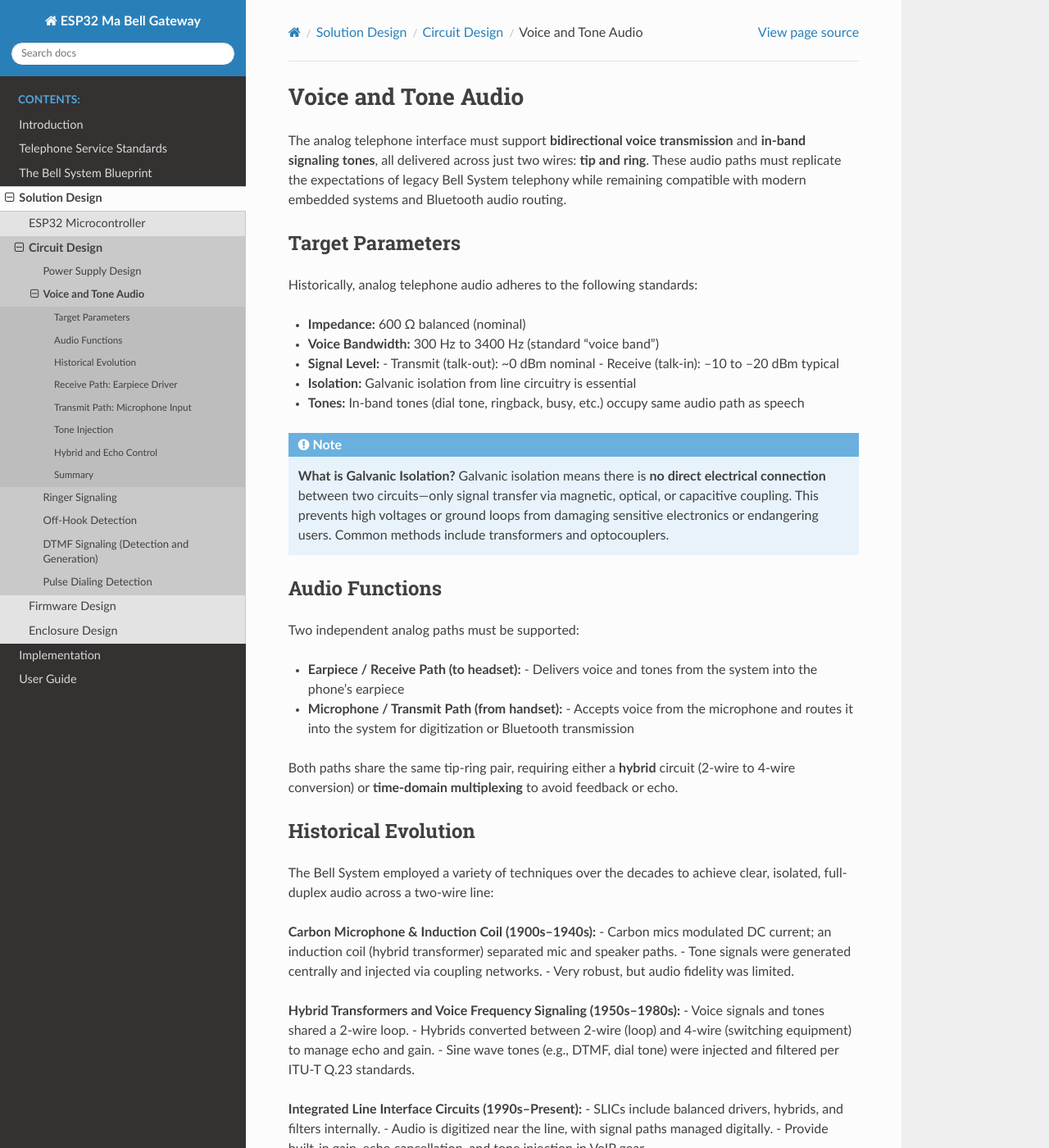
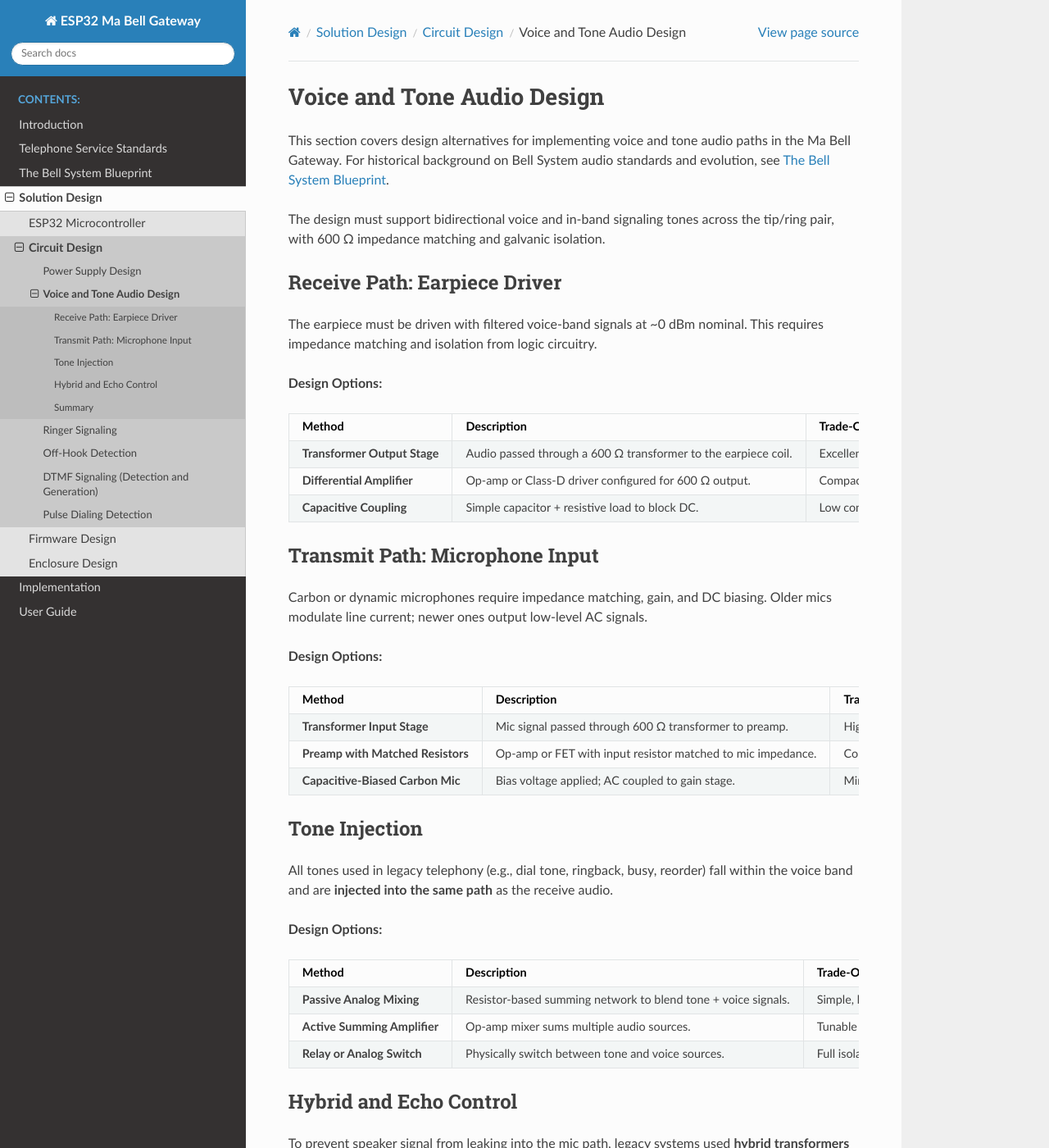
Before and after one commit to cdeever/esp32-ma-bell-gateway, a Sphinx documentation site: the page built from docs/source/solution-design/circuit/audio.rst, in a window 1280 px wide and 1400 px high. Shown: the whole window at 82% size. Built offline with Sphinx 7.4.7 and the Read the Docs theme 3.1.0, drawn with Linux system fonts in a browser that asks for light colours; some of the changed text lies outside the part shown.

Commit message:
Reorganize voice/tone audio docs and add sections to Bell System Blueprint
Historical Perspective (Bell System Blueprint):
- Add "The BORSCHT Model" section to group existing BORSCHT content
- Add "Voice and Tone Audio" section with historical audio evolution
- Move subsections under proper hierarchy

Introduction:
- Add "A Modern Tribute" section (moved from historical-perspective)
- Blends project philosophy with personal narrative

Audio Design (solution-design/circuit/audio.rst):
- Trim to design alternatives only (receive path, transmit path, tone injection)
- Add cross-references to historical background and implementation docs
- Remove historical content (now in Bell System Blueprint)

🤖 Generated with [Claude Code](https://claude.com/claude-code)

Co-Authored-By: Claude Opus 4.5 <noreply@anthropic.com>

```diff
--- a/docs/source/historical-perspective.rst
+++ b/docs/source/historical-perspective.rst
@@ -25,11 +28,11 @@ The BORSCHT model defines the seven core functions every subscriber line interfa
    * - **Letter**
      - **Function**
    * - **B** - Battery Feed
-     - Supplies loop current to power the telephone, typically –48 V DC.
+     - Supplies loop current to power the telephone, typically –48 V DC.
    * - **O** - Overvoltage Protection
      - Protects equipment from lightning strikes, surges, and accidental shorts.
    * - **R** - Ringing
-     - Applies an AC ringing voltage (~90 V RMS at 20 Hz) to alert the subscriber of incoming calls.
+     - Applies an AC ringing voltage (~90 V RMS at 20 Hz) to alert the subscriber of incoming calls.
    * - **S** - Supervision
      - Monitors line status—detecting off-hook, on-hook, pulse dialing, and ring trip events.
    * - **C** - Codec
@@ -40,45 +43,92 @@ The BORSCHT model defines the seven core functions every subscriber line interfa
      - Supports remote testing of the subscriber line from the central office.
 
 Design Details with Purpose
----------------------------
+^^^^^^^^^^^^^^^^^^^^^^^^^^^
 
-Each element of BORSCHT wasn’t arbitrary—it was engineered with care to balance **functionality, safety, serviceability, and longevity**. Here are just a few of the clever design decisions behind the acronym:
+Each element of BORSCHT wasn't arbitrary—it was engineered with care to balance **functionality, safety, serviceability, and longevity**. Here are just a few of the clever design decisions behind the acronym:
 
-- **–48 V DC (Battery Feed)**
+- **–48 V DC (Battery Feed)**
   This negative voltage helps prevent electrolytic corrosion at wiring joints. With the central office (CO) negative relative to earth ground, stray currents flow into the ground instead of pulling oxygen into copper connections—prolonging cable life across thousands of miles.
 
 - **Gas Tube Arrestors and Carbon Blocks (Overvoltage Protection)**
   Subscriber loops often span outdoor lines, prone to lightning strikes. Telcos added surge protection at both ends—sometimes with audible "pops" when a strike occurred—preserving line cards and phones alike.
 
-- **90 V RMS, 20 Hz Ringing (Ringing)**
+- **90 V RMS, 20 Hz Ringing (Ringing)**
   This frequency and voltage combo was optimized to mechanically resonate electromechanical bell clappers while avoiding interference with voice frequencies or excessive current draw.
 
 - **Loop Current Detection (Supervision)**
   A simple current sensor could detect if a handset was lifted, if dialing was in progress (via pulses), or if a call had been answered—all without extra wiring.
 
 - **μ-law and A-law Companding (Codec)**
-  These logarithmic encoding schemes compressed dynamic range efficiently for long-distance trunk lines, ensuring quiet voices weren’t drowned out and loud signals didn’t overload.
+  These logarithmic encoding schemes compressed dynamic range efficiently for long-distance trunk lines, ensuring quiet voices weren't drowned out and loud signals didn't overload.
 
 - **Transformer Hybrids (Hybrid)**
   Audio transformers or active circuits cleverly separated transmit and receive signals on the same pair of wires—enabling full-duplex conversations on just two conductors.
 
 - **Central Office Line Testing (Test)**
-  Technicians could remotely inject tones, measure resistance, or verify loop status without ever visiting the subscriber’s home—a remarkable feat in the pre-digital era.
+  Technicians could remotely inject tones, measure resistance, or verify loop status without ever visiting the subscriber's home—a remarkable feat in the pre-digital era.
 
 What BORSCHT Represents
------------------------
+^^^^^^^^^^^^^^^^^^^^^^^
 
 By organizing this model around **BORSCHT**, Bell System engineers distilled decades of evolving requirements into a modular, scalable standard. Whether servicing a rural home or a city high-rise, the network could be expanded one line card at a time, each implementing the exact same set of functions.
 
 That consistency, adaptability, and deep engineering discipline made the subscriber line interface one of the most quietly brilliant systems in 20th-century electronics.
 
-A Modern Tribute
-----------------
+Voice and Tone Audio
+--------------------
 
-This project—the **Ma Bell Gateway**—is a modern, microcontroller-based reimagining of the subscriber line card. But instead of switching a real call through copper trunks, it hands off audio to a Bluetooth headset. And instead of being mounted in a climate-controlled CO, it lives in your workshop or home lab.
+The analog telephone interface must support **bidirectional voice transmission** and **in-band signaling tones**, all delivered across just two wires: **tip and ring**. These audio paths must replicate the expectations of legacy Bell System telephony while remaining compatible with modern embedded systems and Bluetooth audio routing.
 
-Still, it honors the same **functional separation and design philosophy** that powered the public switched telephone network (PSTN) for over a hundred years.
+Target Parameters
+^^^^^^^^^^^^^^^^^
 
-This project embraces that legacy—not just for nostalgia’s sake, but to learn from its clarity, its modularity, and its remarkable longevity.
+Historically, analog telephone audio adheres to the following standards:
 
-In the spirit of those engineers, we carry the signal forward.
+- **Impedance:** 600 Ω balanced (nominal)
+- **Voice Bandwidth:** 300 Hz to 3400 Hz (standard "voice band")
+- **Signal Level:**
+  - Transmit (talk-out): ~0 dBm nominal
+  - Receive (talk-in): –10 to –20 dBm typical
+- **Isolation:** Galvanic isolation from line circuitry is essential
+- **Tones:** In-band tones (dial tone, ringback, busy, etc.) occupy same audio path as speech
+
+.. note::
+   **What is Galvanic Isolation?**
+   Galvanic isolation means there is **no direct electrical connection** between two circuits—only signal transfer via magnetic, optical, or capacitive coupling. This prevents high voltages or ground loops from damaging sensitive electronics or endangering users.
+   Common methods include transformers and optocouplers.
+
+Audio Functions
+^^^^^^^^^^^^^^^
+
+Two independent analog paths must be supported:
+
+- **Earpiece / Receive Path (to headset):**
+  - Delivers voice and tones from the system into the phone's earpiece
+- **Microphone / Transmit Path (from handset):**
+  - Accepts voice from the microphone and routes it into the system for digitization or Bluetooth transmission
+
+Both paths share the same tip-ring pair, requiring either a **hybrid** circuit (2-wire to 4-wire conversion) or **time-domain multiplexing** to avoid feedback or echo.
+
+Historical Evolution
+^^^^^^^^^^^^^^^^^^^^
+
+The Bell System employed a variety of techniques over the decades to achieve clear, isolated, full-duplex audio across a two-wire line:
+
+**Carbon Microphone & Induction Coil (1900s–1940s):**
+
+- Carbon mics modulated DC current; an induction coil (hybrid transformer) separated mic and speaker paths.
+- Tone signals were generated centrally and injected via coupling networks.
+- Very robust, but audio fidelity was limited.
+
+**Hybrid Transformers and Voice Frequency Signaling (1950s–1980s):**
+
+- Voice signals and tones shared a 2-wire loop.
+- Hybrids converted between 2-wire (loop) and 4-wire (switching equipment) to manage echo and gain.
+- Sine wave tones (e.g., DTMF, dial tone) were injected and filtered per ITU-T Q.23 standards.
+
+**Integrated Line Interface Circuits (1990s–Present):**
+
+- SLICs include balanced drivers, hybrids, and filters internally.
+- Audio is digitized near the line, with signal paths managed digitally.
+- Provide built-in gain, echo cancellation, and tone injection in VoIP gear.
--- a/docs/source/solution-design/circuit/audio.rst
+++ b/docs/source/solution-design/circuit/audio.rst
@@ -1,62 +1,14 @@
-Voice and Tone Audio
-=====================
+Voice and Tone Audio Design
+===========================
 
-The analog telephone interface must support **bidirectional voice transmission** and **in-band signaling tones**, all delivered across just two wires: **tip and ring**. These audio paths must replicate the expectations of legacy Bell System telephony while remaining compatible with modern embedded systems and Bluetooth audio routing.
+This section covers design alternatives for implementing voice and tone audio paths in the Ma Bell Gateway. For historical background on Bell System audio standards and evolution, see :doc:`/historical-perspective`.
 
-Target Parameters
------------------
-
-Historically, analog telephone audio adheres to the following standards:
-
-- **Impedance:** 600 Ω balanced (nominal)
-- **Voice Bandwidth:** 300 Hz to 3400 Hz (standard “voice band”)
-- **Signal Level:**
-  - Transmit (talk-out): ~0 dBm nominal
-  - Receive (talk-in): –10 to –20 dBm typical
-- **Isolation:** Galvanic isolation from line circuitry is essential
-- **Tones:** In-band tones (dial tone, ringback, busy, etc.) occupy same audio path as speech
-
-.. note::
-   **What is Galvanic Isolation?**
-   Galvanic isolation means there is **no direct electrical connection** between two circuits—only signal transfer via magnetic, optical, or capacitive coupling. This prevents high voltages or ground loops from damaging sensitive electronics or endangering users.
-   Common methods include transformers and optocouplers.
-
-Audio Functions
----------------
-
-Two independent analog paths must be supported:
-
-- **Earpiece / Receive Path (to headset):**
-  - Delivers voice and tones from the system into the phone’s earpiece
-- **Microphone / Transmit Path (from handset):**
-  - Accepts voice from the microphone and routes it into the system for digitization or Bluetooth transmission
-
-Both paths share the same tip-ring pair, requiring either a **hybrid** circuit (2-wire to 4-wire conversion) or **time-domain multiplexing** to avoid feedback or echo.
-
-Historical Evolution
---------------------
-
-The Bell System employed a variety of techniques over the decades to achieve clear, isolated, full-duplex audio across a two-wire line:
-
-**Carbon Microphone & Induction Coil (1900s–1940s):**
-- Carbon mics modulated DC current; an induction coil (hybrid transformer) separated mic and speaker paths.
-- Tone signals were generated centrally and injected via coupling networks.
-- Very robust, but audio fidelity was limited.
-
-**Hybrid Transformers and Voice Frequency Signaling (1950s–1980s):**
-- Voice signals and tones shared a 2-wire loop.
-- Hybrids converted between 2-wire (loop) and 4-wire (switching equipment) to manage echo and gain.
-- Sine wave tones (e.g., DTMF, dial tone) were injected and filtered per ITU-T Q.23 standards.
-
-**Integrated Line Interface Circuits (1990s–Present):**
-- SLICs include balanced drivers, hybrids, and filters internally.
-- Audio is digitized near the line, with signal paths managed digitally.
-- Provide built-in gain, echo cancellation, and tone injection in VoIP gear.
+The design must support bidirectional voice and in-band signaling tones across the tip/ring pair, with 600 Ω impedance matching and galvanic isolation.
 
 Receive Path: Earpiece Driver
 -----------------------------
 
-The earpiece must be driven with filtered voice-band signals at ~0 dBm nominal. This requires impedance matching and isolation from logic circuitry.
+The earpiece must be driven with filtered voice-band signals at ~0 dBm nominal. This requires impedance matching and isolation from logic circuitry.
 
 **Design Options:**
 
@@ -68,10 +20,10 @@ The earpiece must be driven with filtered voice-band signals at ~0 dBm nominal
      - **Description**
      - **Trade-Offs**
    * - **Transformer Output Stage**
-     - Audio passed through a 600 Ω transformer to the earpiece coil.
+     - Audio passed through a 600 Ω transformer to the earpiece coil.
      - Excellent isolation and historic fidelity. Requires amplification.
    * - **Differential Amplifier**
-     - Op-amp or Class-D driver configured for 600 Ω output.
+     - Op-amp or Class-D driver configured for 600 Ω output.
      - Compact, tunable, but less authentic and requires filtering.
    * - **Capacitive Coupling**
      - Simple capacitor + resistive load to block DC.
@@ -92,7 +44,7 @@ Carbon or dynamic microphones require impedance matching, gain, and DC biasing.
      - **Description**
      - **Trade-Offs**
    * - **Transformer Input Stage**
-     - Mic signal passed through 600 Ω transformer to preamp.
+     - Mic signal passed through 600 Ω transformer to preamp.
      - High isolation and noise immunity. Requires post-gain.
    * - **Preamp with Matched Resistors**
      - Op-amp or FET with input resistor matched to mic impedance.
@@ -106,7 +58,7 @@ Tone Injection
 
 All tones used in legacy telephony (e.g., dial tone, ringback, busy, reorder) fall within the voice band and are **injected into the same path** as the receive audio.
 
-**Tone Injection Strategies:**
+**Design Options:**
 
 .. list-table::
    :header-rows: 1
@@ -130,7 +82,7 @@ Hybrid and Echo Control
 
 To prevent speaker signal from leaking into the mic path, legacy systems used **hybrid transformers** or **2-wire to 4-wire converters**. These circuits separate transmit and receive audio over the same line.
 
-Modern methods include:
+**Design Options:**
 
 - **Transformer hybrids** (inductive and matched for best rejection)
 - **Op-amp hybrids** (active differential networks)
@@ -139,13 +91,13 @@ Modern methods include:
 Summary
 -------
 
-- Voice and tone audio share the same physical pair: tip and ring
-- Line audio is balanced 600 Ω, 300–3400 Hz bandwidth
-- Earpiece path must drive ~0 dBm across 600 Ω
-- Microphone path must present matching impedance and provide gain
-- Tone signals must mix or switch into the receive path
-- Use transformers or hybrids for best isolation and echo control
-- SLICs now handle these functions in a single IC, but discrete circuits remain viable and educational
+When selecting an audio design approach for the Ma Bell Gateway:
+
+- **Transformer-based stages** offer the best isolation and authentic Bell System behavior
+- **Active circuits** provide flexibility and compact footprint
+- **SLIC ICs** (like the HC-5504B) integrate hybrid, codec, and audio functions in one chip
+
+For the Ma Bell Gateway implementation using the HC-5504B SLIC and external audio codecs, see :doc:`/implementation/circuit/line-interface-hc5504b` and :doc:`/implementation/firmware/audio-subsystem`.
 
 .. note::
    For audio experimentation, always use **isolated test setups** and appropriate impedance loads. Never connect ESP32 audio outputs directly to phone line wiring without proper coupling.
```
Also changed, not shown: other parts of docs/source/historical-perspective.rst (+7 -4 lines), docs/source/introduction.rst (+9 -0 lines).
